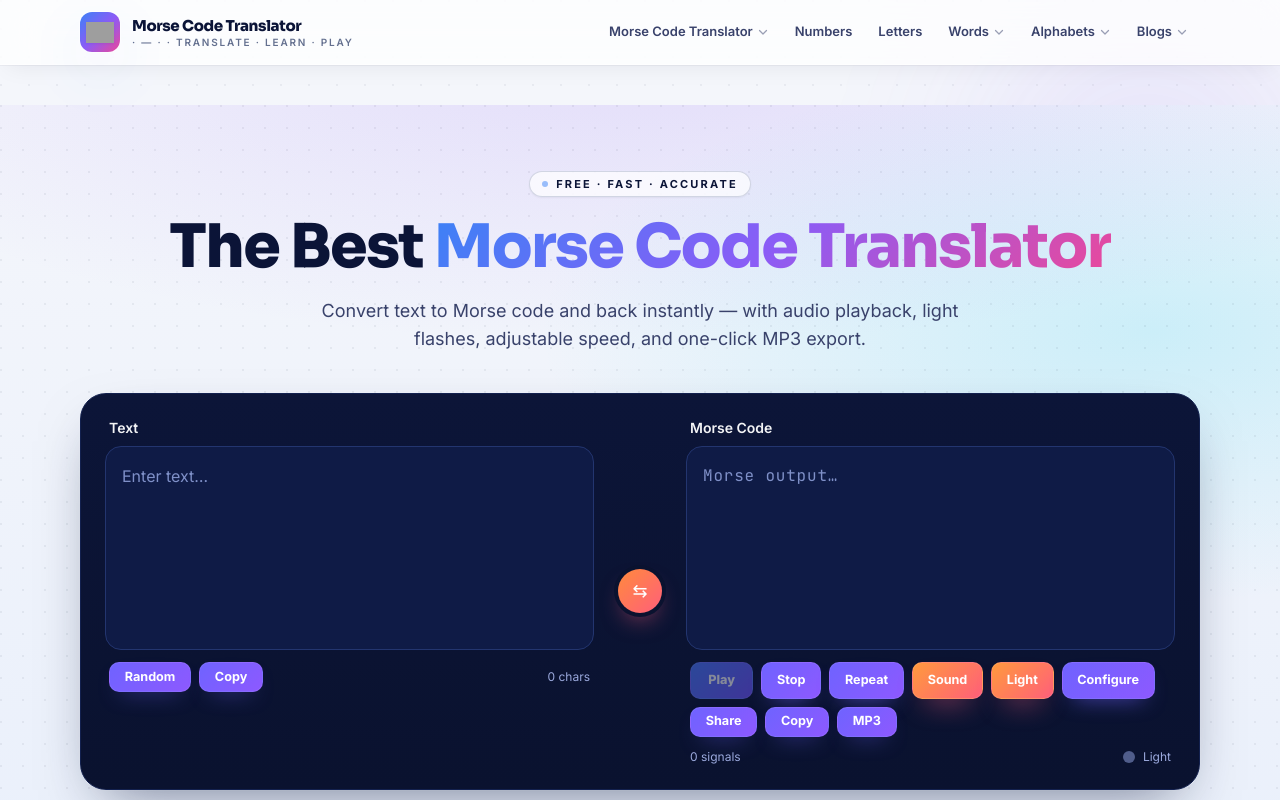
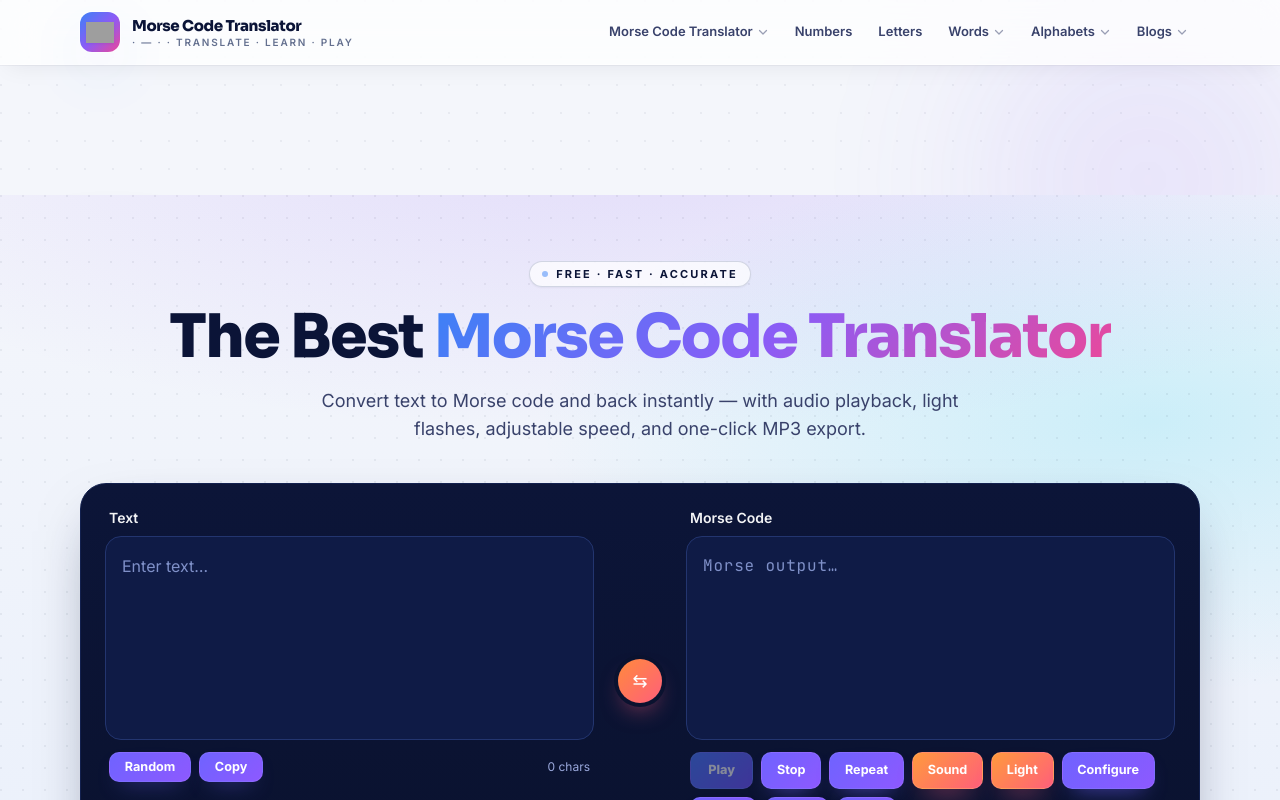
Before and after one commit to hashey1000-coder/morsecode, a Next.js app in the folder site/: page / in a window 1280 px wide. Shown: the top 800 px of the page. Built offline with nearby package versions, Linux system fonts and the light colour scheme; grey boxes are pictures that could not be loaded.

Commit message:
chore: small change

```diff
--- a/site/app/globals.css
+++ b/site/app/globals.css
@@ -9,6 +9,12 @@
 div.lazy[parent-unit] {
   margin-top: 20px;
   margin-bottom: 20px;
+}
+
+/* Pre-reserve space for the top leaderboard so page content doesn't
+   shift down when the ad loads after navigation */
+#Morse-codetranslator_Top_Leaderboard_ATF {
+  min-height: 90px;
 }
 
 /* =====================================================================
```
